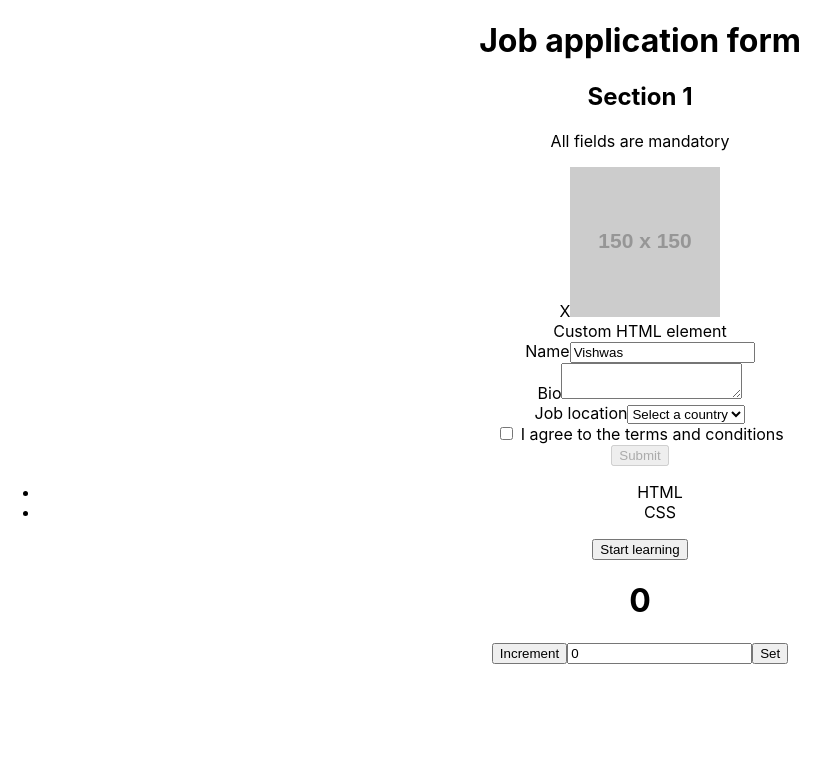
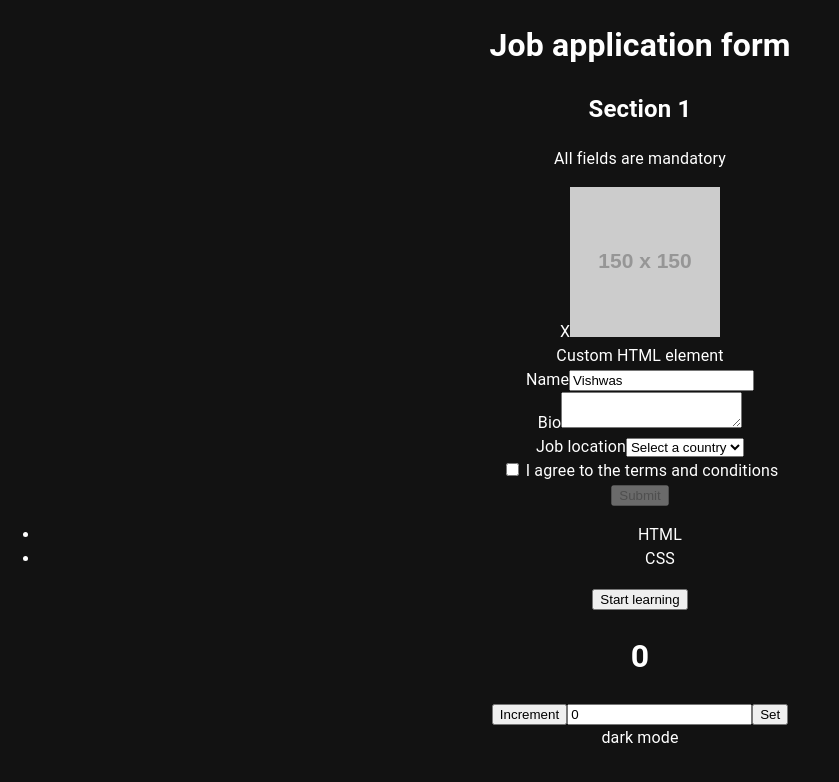
Before and after one commit to krishnaranjan032/React-Testing, a React (Create React App) app: page / in a window 1280 px wide. Shown: the top 782 px of the page, without its empty margins (0-839 px from the left). Built offline with nearby package versions, Linux system fonts and the light colour scheme.

Commit message:
make use of provider for testing

```diff
--- a/package.json
+++ b/package.json
@@ -3,6 +3,9 @@
   "version": "0.1.0",
   "private": true,
   "dependencies": {
+    "@emotion/react": "^11.11.4",
+    "@emotion/styled": "^11.11.0",
+    "@mui/material": "^5.15.14",
     "@testing-library/jest-dom": "^5.17.0",
     "@testing-library/react": "^13.4.0",
     "@testing-library/user-event": "^14.3.0",
--- a/src/App.tsx
+++ b/src/App.tsx
@@ -1,17 +1,25 @@
-
-import './App.css';
-import { Application } from './components/application/Application';
-import {Counter} from './components/counter/Counter';
-import { Skills } from './components/skills/Skills';
+import './App.css'
+import { Application } from './components/application/Application'
+// import { CounterTwo } from './components/counter-two/CounterTwo'
+import { Counter } from './components/counter/Counter'
+import { MuiMode } from './components/mui/MuiMode'
+import { Skills } from './components/skills/Skills'
+// import { Users } from './components/users/Users'
+import { AppProviders } from './providers/AppProviders'
 
 function App() {
   return (
-    <div className="App">
+    <AppProviders>
+      <div className="App">
         <Application />
         <Skills skills={['HTML', 'CSS']} />
         <Counter />
+        {/* <CounterTwo count={1} /> */}
+        {/* <Users /> */}
+        <MuiMode />
       </div>
-  );
+    </AppProviders>
+  )
 }
 
-export default App;
+export default App
--- /dev/null
+++ b/src/components/mui/MuiMode.tsx
@@ -0,0 +1,11 @@
+import { useTheme } from '@mui/material/styles'
+import { Typography } from '@mui/material'
+
+export const MuiMode = () => {
+  const theme = useTheme()
+  return (
+    <>
+      <Typography component="h1">{`${theme.palette.mode} mode`}</Typography>
+    </>
+  )
+}
--- /dev/null
+++ b/src/providers/AppProviders.tsx
@@ -0,0 +1,17 @@
+import { ThemeProvider, createTheme } from '@mui/material/styles'
+import CssBaseline from '@mui/material/CssBaseline'
+
+const theme = createTheme({
+  palette: {
+    mode: 'dark',
+  },
+})
+
+export const AppProviders = ({ children }: { children: React.ReactNode }) => {
+  return (
+    <ThemeProvider theme={theme}>
+      <CssBaseline />
+      {children}
+    </ThemeProvider>
+  )
+}
```
Also changed, not shown: 2 other files (tests, documents, lock files or other folders).
